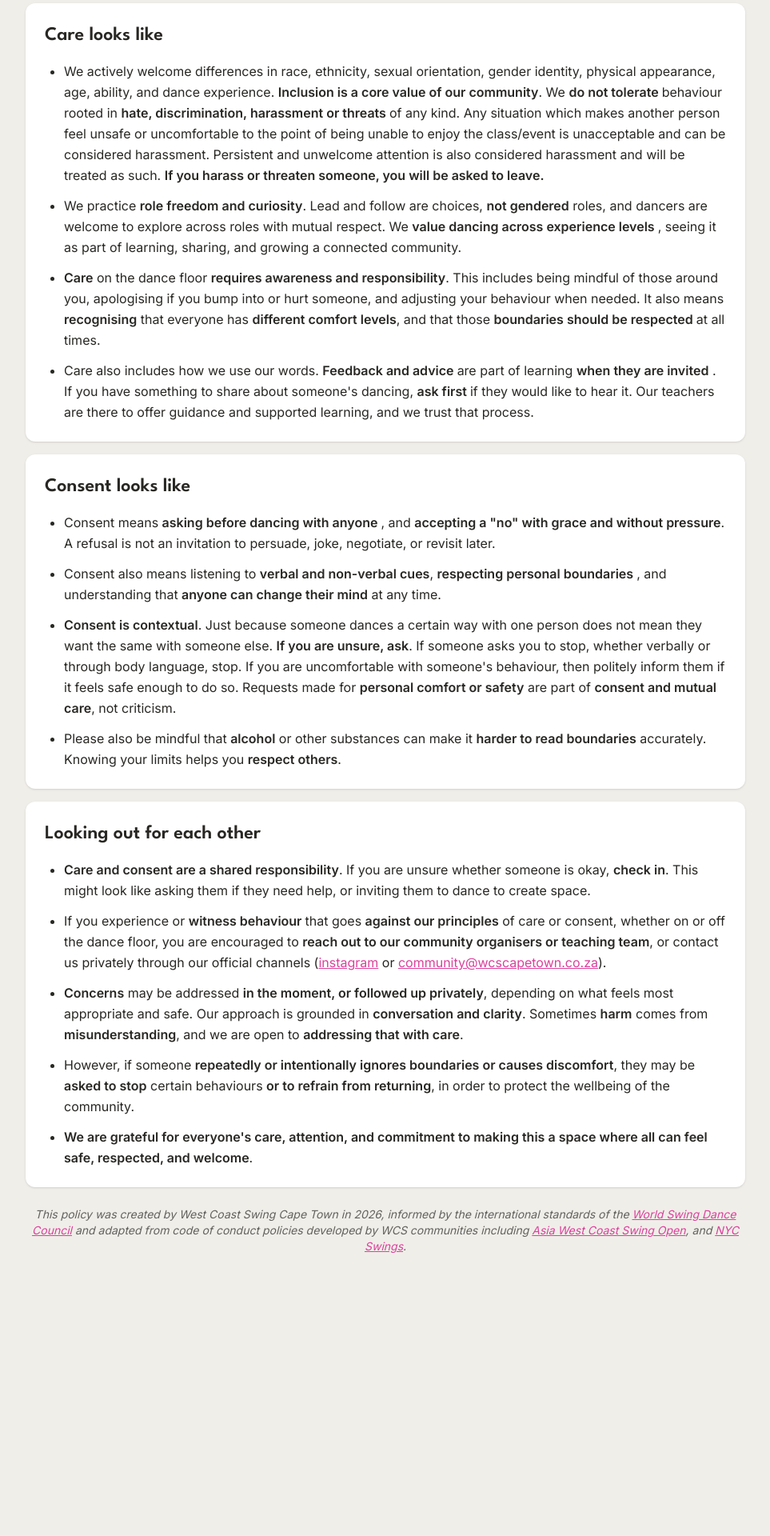
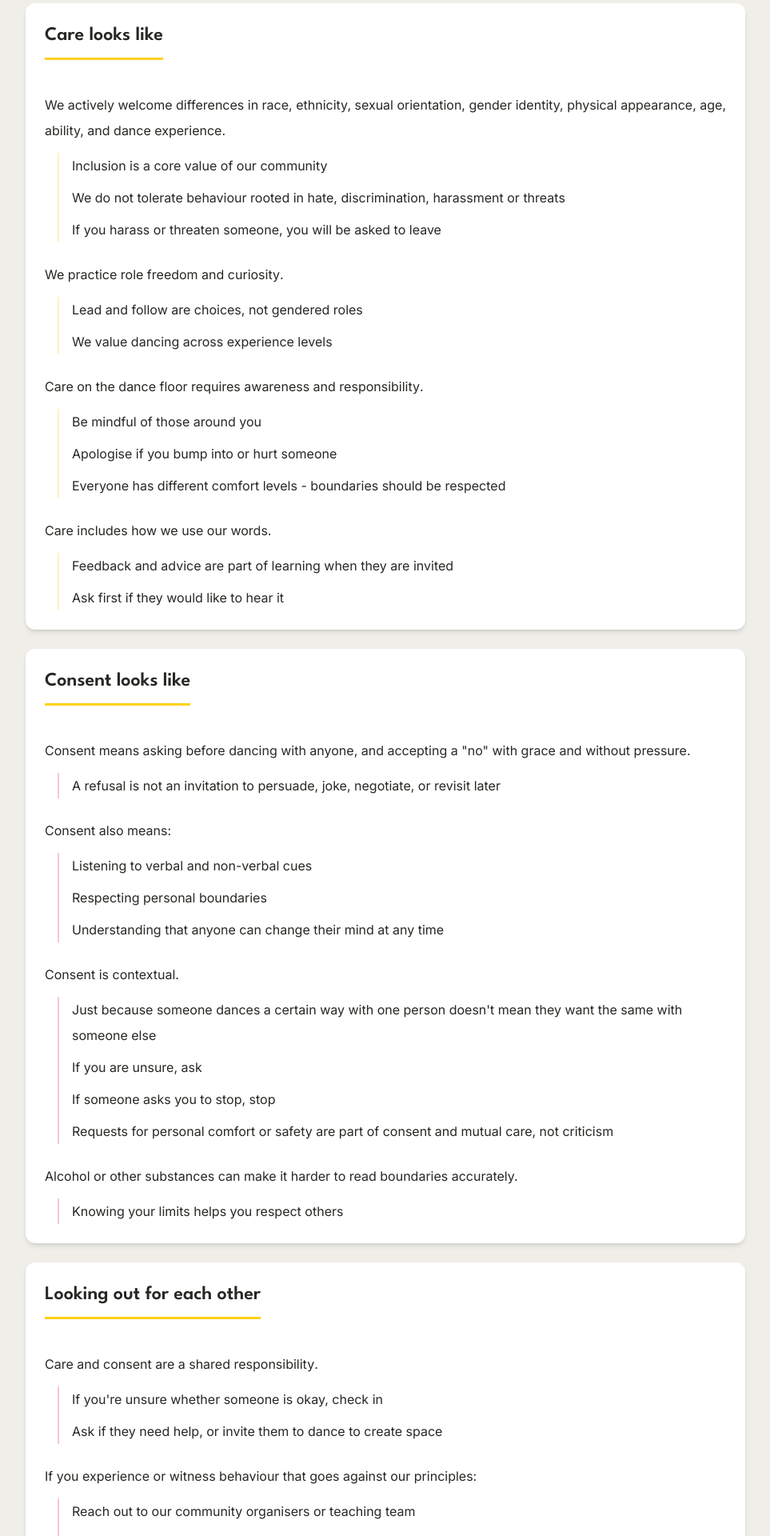
Before and after one commit to Kitri/wcscapetown, a Next.js app: page /community-culture in a window 1280 px wide. Shown: the part 1480-3400 px from the top of the page at 80% size, without its empty margins (158-1121 px from the left). Before the commit the page ends 3098 px from the top, so only its background shows below. Built offline with nearby package versions, Linux system fonts and the light colour scheme.

Commit message:
Update community culture

```diff
--- a/app/community-culture/page.tsx
+++ b/app/community-culture/page.tsx
@@ -137,82 +137,142 @@ export default function CommunityCulture() {
             </p>
 
             {/* Care Section */}
-            <div className="bg-white rounded-xl p-4 md:p-6 mb-4 shadow-sm">
-              <h3 className="font-spartan font-semibold text-xl md:text-2xl mb-4">
+            <div className="bg-white rounded-xl overflow-hidden mb-6 shadow-md">
+              <div className="px-6 pt-6 pb-4">
+                <h3 className="font-spartan font-semibold text-xl md:text-2xl border-b-3 border-yellow-accent pb-3 inline-block">
                   Care looks like
                 </h3>
-
-              <ul className="space-y-3 text-base leading-relaxed list-disc pl-6">
-                  <li>
-                    We actively welcome differences in race, ethnicity, sexual orientation, gender identity, physical appearance, age, ability, and dance experience. <strong>Inclusion is a core value of our community</strong>. We <strong> do not tolerate </strong> behaviour rooted in <strong> hate, discrimination, harassment or threats </strong> of any kind. Any situation which makes another person feel unsafe or uncomfortable to the point of being unable to enjoy the class/event is unacceptable and can be considered harassment. Persistent and unwelcome attention is also considered harassment and will be treated as such. <strong> If you harass or threaten someone, you will be asked to leave.</strong>
+              </div>
+              <div className="px-6 py-6">
+                <ul className="space-y-6 text-base leading-loose">
+                  <li className="font-light">
+                    <div className="mb-2">We actively welcome differences in race, ethnicity, sexual orientation, gender identity, physical appearance, age, ability, and dance experience.</div>
+                    <ul className="list-none space-y-2 mt-3 ml-4 border-l-2 border-yellow-accent/30 pl-4">
+                      <li><strong>Inclusion is a core value of our community</strong></li>
+                      <li>We <strong>do not tolerate</strong> behaviour rooted in <strong>hate, discrimination, harassment or threats</strong></li>
+                      <li><strong>If you harass or threaten someone, you will be asked to leave</strong></li>
+                    </ul>
                   </li>
 
-                  <li>
-                    We practice <strong> role freedom and curiosity</strong>. Lead and follow are choices, <strong>not gendered</strong> roles, and dancers are welcome to explore across roles with mutual respect. We <strong> value dancing across experience levels </strong>, seeing it as part of learning, sharing, and growing a connected community.
+                  <li className="font-light">
+                    <div className="mb-2">We practice <strong>role freedom and curiosity</strong>.</div>
+                    <ul className="list-none space-y-2 mt-3 ml-4 border-l-2 border-yellow-accent/30 pl-4">
+                      <li>Lead and follow are choices, <strong>not gendered</strong> roles</li>
+                      <li>We <strong>value dancing across experience levels</strong></li>
+                    </ul>
                   </li>
 
-                  <li>
-                    <strong> Care</strong> on the dance floor <strong>requires awareness and responsibility</strong>. This includes being mindful of those around you, apologising if you bump into or hurt someone, and adjusting your behaviour when needed. It also means <strong>recognising</strong> that everyone has <strong>different comfort levels</strong>, and that those <strong>boundaries should be respected </strong> at all times.
+                  <li className="font-light">
+                    <div className="mb-2"><strong>Care</strong> on the dance floor <strong>requires awareness and responsibility</strong>.</div>
+                    <ul className="list-none space-y-2 mt-3 ml-4 border-l-2 border-yellow-accent/30 pl-4">
+                      <li>Be mindful of those around you</li>
+                      <li>Apologise if you bump into or hurt someone</li>
+                      <li>Everyone has <strong>different comfort levels</strong> - <strong>boundaries should be respected</strong></li>
+                    </ul>
                   </li>
 
-                  <li>
-                    Care also includes how we use our words. <strong> Feedback and advice </strong> are part of learning <strong> when they are invited</strong> . If you have something to share about someone&apos;s dancing, <strong>ask first </strong> if they would like to hear it. Our teachers are there to offer guidance and supported learning, and we trust that process.
+                  <li className="font-light">
+                    <div className="mb-2">Care includes how we use our words.</div>
+                    <ul className="list-none space-y-2 mt-3 ml-4 border-l-2 border-yellow-accent/30 pl-4">
+                      <li><strong>Feedback and advice</strong> are part of learning <strong>when they are invited</strong></li>
+                      <li><strong>Ask first</strong> if they would like to hear it</li>
+                    </ul>
                   </li>
                 </ul>
               </div>
+            </div>
 
             {/* Consent Section */}
-            <div className="bg-white rounded-xl p-4 md:p-6 mb-4 shadow-sm">
-              <h3 className="font-spartan font-semibold text-xl md:text-2xl mb-4">
+            <div className="bg-white rounded-xl overflow-hidden mb-6 shadow-md">
+              <div className="px-6 pt-6 pb-4">
+                <h3 className="font-spartan font-semibold text-xl md:text-2xl border-b-3 border-yellow-accent pb-3 inline-block">
                   Consent looks like
                 </h3>
-
-              <ul className="space-y-3 text-base leading-relaxed list-disc pl-6">
-                  <li>
-                    Consent means <strong>asking before dancing with anyone </strong>, and <strong> accepting a "no" with grace and without pressure</strong>. A refusal is not an invitation to persuade, joke, negotiate, or revisit later.
+              </div>
+              <div className="px-6 py-6">
+                <ul className="space-y-6 text-base leading-loose">
+                  <li className="font-light">
+                    <div className="mb-2">Consent means <strong>asking before dancing with anyone</strong>, and <strong>accepting a "no" with grace and without pressure</strong>.</div>
+                    <ul className="list-none space-y-2 mt-3 ml-4 border-l-2 border-pink-accent/30 pl-4">
+                      <li>A refusal is not an invitation to persuade, joke, negotiate, or revisit later</li>
+                    </ul>
                   </li>
 
-                  <li>
-                    Consent also means listening to <strong>verbal and non-verbal cues</strong>, <strong>respecting personal boundaries </strong>, and understanding that <strong>anyone can change their mind</strong> at any time.
+                  <li className="font-light">
+                    <div className="mb-2">Consent also means:</div>
+                    <ul className="list-none space-y-2 mt-3 ml-4 border-l-2 border-pink-accent/30 pl-4">
+                      <li>Listening to <strong>verbal and non-verbal cues</strong></li>
+                      <li><strong>Respecting personal boundaries</strong></li>
+                      <li>Understanding that <strong>anyone can change their mind</strong> at any time</li>
+                    </ul>
                   </li>
 
-                  <li>
-                    <strong>Consent is contextual</strong>. Just because someone dances a certain way with one person does not mean they want the same with someone else. <strong>If you are unsure, ask</strong>. If someone asks you to stop, whether verbally or through body language, stop. If you are uncomfortable with someone&apos;s behaviour, then politely inform them if it feels safe enough to do so. Requests made for <strong>personal comfort or safety</strong> are part of <strong>consent and mutual care</strong>, not criticism.
+                  <li className="font-light">
+                    <div className="mb-2"><strong>Consent is contextual</strong>.</div>
+                    <ul className="list-none space-y-2 mt-3 ml-4 border-l-2 border-pink-accent/30 pl-4">
+                      <li>Just because someone dances a certain way with one person doesn't mean they want the same with someone else</li>
+                      <li><strong>If you are unsure, ask</strong></li>
+                      <li>If someone asks you to stop, <strong>stop</strong></li>
+                      <li>Requests for <strong>personal comfort or safety</strong> are part of <strong>consent and mutual care</strong>, not criticism</li>
+                    </ul>
                   </li>
 
-                  <li>
-                    Please also be mindful that <strong>alcohol</strong> or other substances can make it <strong>harder to read boundaries</strong> accurately. Knowing your limits helps you <strong>respect others</strong>.
+                  <li className="font-light">
+                    <div className="mb-2"><strong>Alcohol</strong> or other substances can make it <strong>harder to read boundaries</strong> accurately.</div>
+                    <ul className="list-none space-y-2 mt-3 ml-4 border-l-2 border-pink-accent/30 pl-4">
+                      <li>Knowing your limits helps you <strong>respect others</strong></li>
+                    </ul>
                   </li>
                 </ul>
               </div>
+            </div>
 
             {/* Looking Out Section */}
-            <div className="bg-white rounded-xl p-4 md:p-6 mb-6 shadow-sm">
-              <h3 className="font-spartan font-semibold text-xl md:text-2xl mb-4">
+            <div className="bg-white rounded-xl overflow-hidden mb-6 shadow-md">
+              <div className="px-6 pt-6 pb-4">
+                <h3 className="font-spartan font-semibold text-xl md:text-2xl border-b-3 border-yellow-accent pb-3 inline-block">
                   Looking out for each other
                 </h3>
-
-              <ul className="space-y-3 text-base leading-relaxed list-disc pl-6">
-                  <li>
-                    <strong>Care and consent are a shared responsibility</strong>. If you are unsure whether someone is okay, <strong>check in</strong>. This might look like asking them if they need help, or inviting them to dance to create space.
+              </div>
+              <div className="px-6 py-6">
+                <ul className="space-y-6 text-base leading-loose">
+                  <li className="font-light">
+                    <div className="mb-2"><strong>Care and consent are a shared responsibility</strong>.</div>
+                    <ul className="list-none space-y-2 mt-3 ml-4 border-l-2 border-pink-accent/30 pl-4">
+                      <li>If you're unsure whether someone is okay, <strong>check in</strong></li>
+                      <li>Ask if they need help, or invite them to dance to create space</li>
+                    </ul>
                   </li>
 
-                  <li>
-                    If you experience or <strong>witness behaviour </strong> that goes <strong>against our principles</strong> of care or consent, whether on or off the dance floor, you are encouraged to <strong>reach out to our community organisers or teaching team</strong>, or contact us privately through our official channels (<a href="https://www.instagram.com/wcscapetown/?hl=en" target="_blank" rel="noopener noreferrer" className="text-pink-accent hover:text-yellow-accent underline">instagram</a> or <a href="mailto:community@wcscapetown.co.za" className="text-pink-accent hover:text-yellow-accent underline">community@wcscapetown.co.za</a>).
+                  <li className="font-light">
+                    <div className="mb-2">If you experience or <strong>witness behaviour</strong> that goes <strong>against our principles</strong>:</div>
+                    <ul className="list-none space-y-2 mt-3 ml-4 border-l-2 border-pink-accent/30 pl-4">
+                      <li><strong>Reach out to our community organisers or teaching team</strong></li>
+                      <li>Contact us privately: <a href="https://www.instagram.com/wcscapetown/?hl=en" target="_blank" rel="noopener noreferrer" className="text-pink-accent hover:text-yellow-accent underline font-semibold">Instagram</a> or <a href="mailto:community@wcscapetown.co.za" className="text-pink-accent hover:text-yellow-accent underline font-semibold">Email</a></li>
+                    </ul>
                   </li>
 
-                  <li>
-                    <strong>Concerns</strong> may be addressed <strong>in the moment, or followed up privately</strong>, depending on what feels most appropriate and safe. Our approach is grounded in <strong>conversation and clarity</strong>. Sometimes <strong>harm</strong> comes from <strong>misunderstanding</strong>, and we are open to <strong>addressing that with care</strong>.
+                  <li className="font-light">
+                    <div className="mb-2"><strong>Concerns</strong> may be addressed <strong>in the moment, or followed up privately</strong>.</div>
+                    <ul className="list-none space-y-2 mt-3 ml-4 border-l-2 border-pink-accent/30 pl-4">
+                      <li>Our approach is grounded in <strong>conversation and clarity</strong></li>
+                      <li>Sometimes <strong>harm</strong> comes from <strong>misunderstanding</strong> - we're open to <strong>addressing that with care</strong></li>
+                    </ul>
                   </li>
 
-                  <li>
-                    However, if someone <strong>repeatedly or intentionally ignores boundaries or causes discomfort</strong>, they may be <strong>asked to stop</strong> certain behaviours <strong>or to refrain from returning</strong>, in order to protect the wellbeing of the community.
+                  <li className="font-light">
+                    <div className="mb-2">However, if someone <strong>repeatedly or intentionally ignores boundaries or causes discomfort</strong>:</div>
+                    <ul className="list-none space-y-2 mt-3 ml-4 border-l-2 border-pink-accent/30 pl-4">
+                      <li>They may be <strong>asked to stop</strong> certain behaviours</li>
+                      <li><strong>Or to refrain from returning</strong>, to protect the wellbeing of the community</li>
+                    </ul>
                   </li>
 
-                  <li>
-                    <strong>We are grateful for everyone&apos;s care, attention, and commitment to making this a space where all can feel safe, respected, and welcome</strong>.
+                  <li className="font-light">
+                    <strong>We are grateful for everyone's care, attention, and commitment to making this a space where all can feel safe, respected, and welcome</strong>.
                   </li>
                 </ul>
+              </div>
             </div>
             <p className="text-sm text-text-dark/70 italic text-center">
               This policy was created by West Coast Swing Cape Town in 2026, informed by the international standards of the <a href="https://www.worldsdc.com/code-of-conduct/" target="_blank" rel="noopener noreferrer" className="text-pink-accent hover:text-yellow-accent underline">World Swing Dance Council</a> and adapted from code of conduct policies developed by WCS communities including <a href="https://www.asiawcsopen.com/code-of-conduct/" target="_blank" rel="noopener noreferrer" className="text-pink-accent hover:text-yellow-accent underline">Asia West Coast Swing Open</a>, and <a href="https://www.nycswings.net/wcs-code-of-conduct/" target="_blank" rel="noopener noreferrer" className="text-pink-accent hover:text-yellow-accent underline">NYC Swings</a>.
```
Lines whose indentation alone changed are shown as unchanged.
